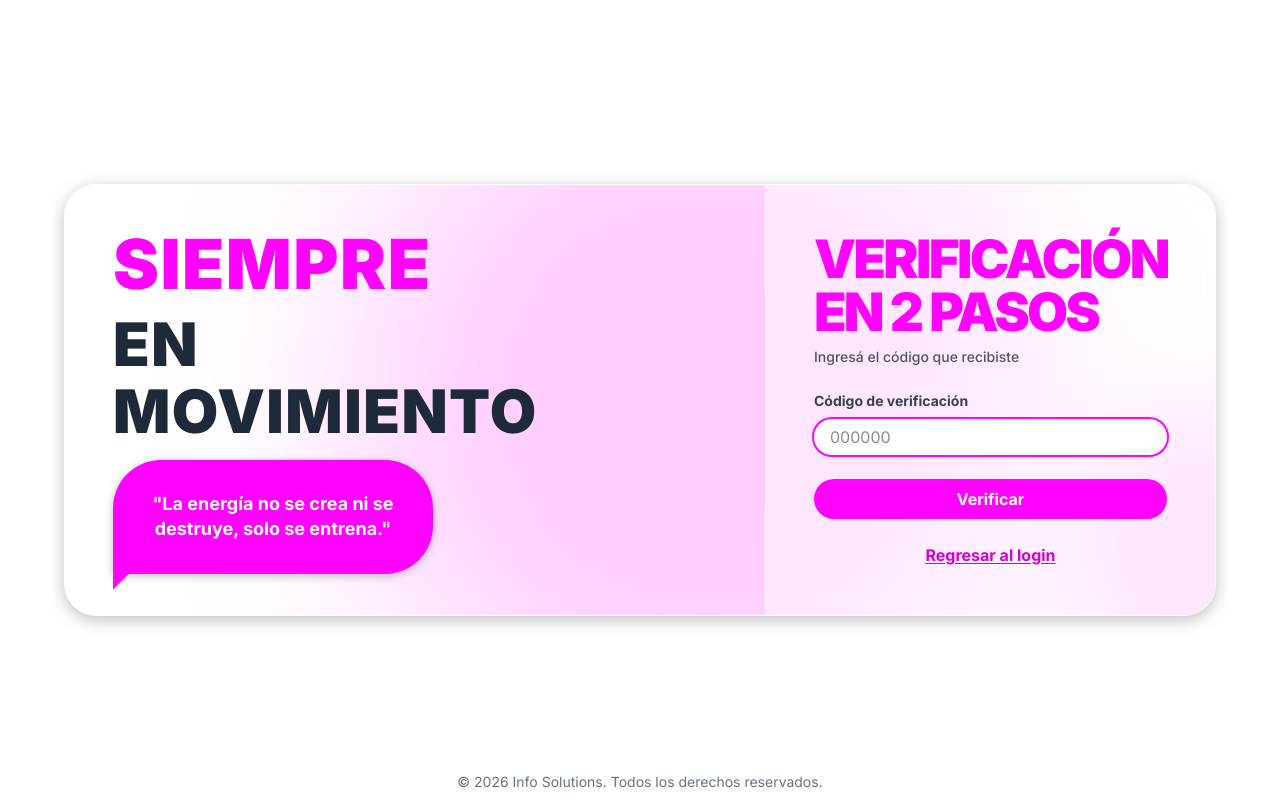
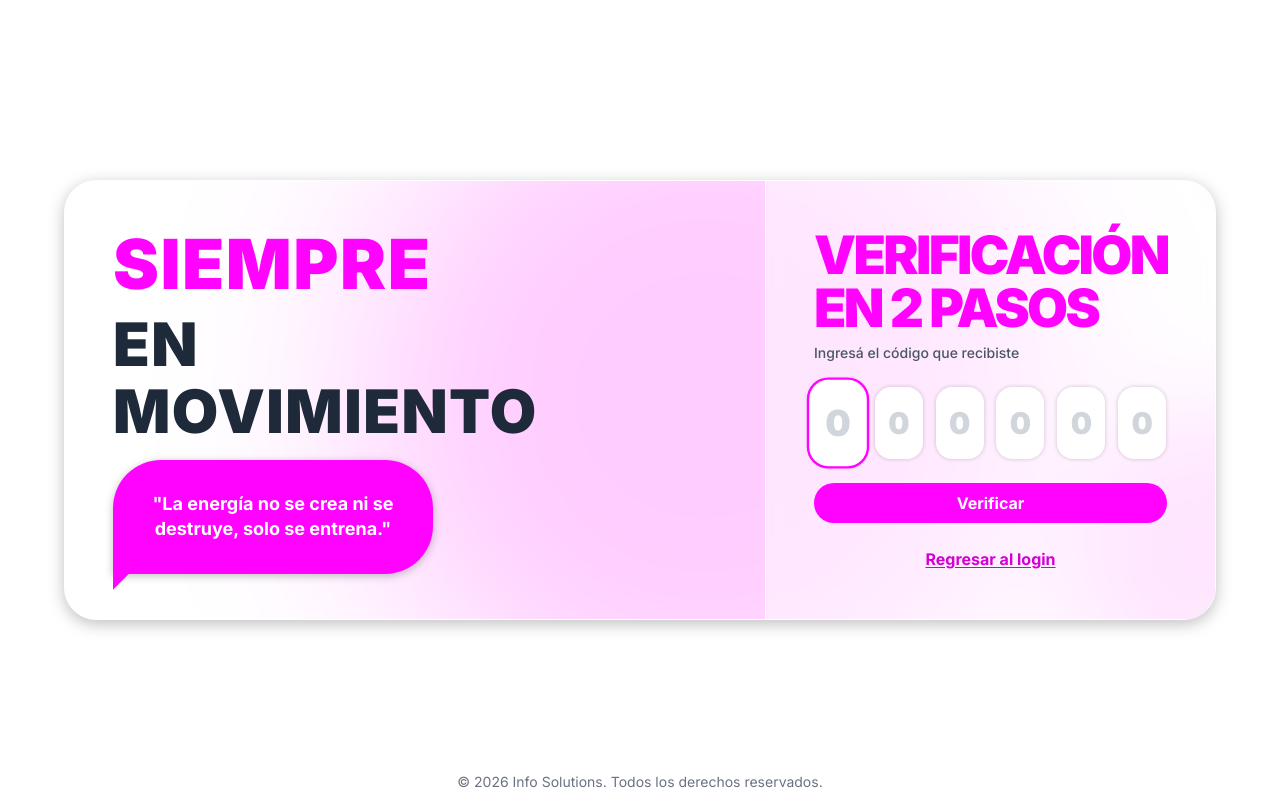
Before and after one commit to ferreroianjose/ingenieria-de-software-ii, a Django app: template templates/users/two_factor.html in a window 1280 px wide. Run offline with Django 5.2, Linux system fonts and the light colour scheme; the template is opened without the code that fills it: values that come from a table or form of the project are taken from there, others are empty; tables that the repository leaves empty hold one stand-in row (values such as "Sample post"); parts of the project's set-up code (start-up, migrations or seed data) failed here and were passed over.

Commit message:
implementé 2fa

```diff
--- a/GYMFlow/settings.py
+++ b/GYMFlow/settings.py
@@ -56,6 +56,7 @@ MIDDLEWARE = [
     "django.middleware.common.CommonMiddleware",
     "django.middleware.csrf.CsrfViewMiddleware",
     "django.contrib.auth.middleware.AuthenticationMiddleware",
+    "apps.users.middleware.TwoFactorMiddleware",
     "django.contrib.messages.middleware.MessageMiddleware",
     "django.middleware.clickjacking.XFrameOptionsMiddleware",
     # Nuestros middlewares
--- a/apps/users/forms.py
+++ b/apps/users/forms.py
@@ -50,3 +50,19 @@ class CustomUserCreationForm(UserCreationForm):
                     code="under_age",
                 )
         return fecha
+
+
+class TwoFactorForm(forms.Form):
+    code = forms.CharField(
+        max_length=6, min_length=6, required=True, label="Código de verificación"
+    )
+
+    def __init__(self, *args, **kwargs):
+        self.expected_code = kwargs.pop("expected_code", None)
+        super().__init__(*args, **kwargs)
+
+    def clean_code(self):
+        code = self.cleaned_data.get("code")
+        if code != self.expected_code:
+            raise forms.ValidationError("El código ingresado es incorrecto.")
+        return code
--- /dev/null
+++ b/apps/users/middleware.py
@@ -0,0 +1,26 @@
+from django.shortcuts import redirect
+from django.urls import reverse
+
+
+class TwoFactorMiddleware:
+    def __init__(self, get_response):
+        self.get_response = get_response
+
+    def __call__(self, request):
+        if request.user.is_authenticated and request.session.get("is_2fa_pending"):
+            # Lista de URLs permitidas durante el 2FA
+            allowed_urls = [
+                reverse("two_factor"),
+                reverse("logout"),
+            ]
+
+            # Permitir static files y media si es necesario
+            if (
+                request.path not in allowed_urls
+                and not request.path.startswith("/static/")
+                and not request.path.startswith("/__reload__/")
+            ):
+                return redirect("two_factor")
+
+        response = self.get_response(request)
+        return response
--- a/apps/users/models.py
+++ b/apps/users/models.py
@@ -24,6 +24,8 @@ class User(AbstractUser):
         max_length=20, choices=ESTADOS, default="PENDIENTE"
     )
 
+    REQUIRED_FIELDS = ["dni", "first_name", "last_name", "email"]
+
     # Django define email y username como parte del usuario por defecto
     # para evitar sobreescribir métodos y otros problemas,
     # manejamos username = email.
--- a/templates/base.html
+++ b/templates/base.html
@@ -79,12 +79,15 @@
         @apply text-3xl lg:text-4xl font-bold text-primary-400 uppercase;
       }
       button {
-        @apply py-2 px-4 rounded-full focus:outline-none focus:ring-2 focus:ring-primary-700 focus:ring-offset-2 w-full transition-colors font-bold;
+        @apply py-2 px-4 rounded-full focus:outline-none focus:ring-2 focus:ring-primary-700 focus:ring-offset-2 w-full transition-colors font-bold cursor-pointer;
+      }
+      button, a {
+
       }
       label {
         @apply text-sm font-bold text-gray-700 mb-2;
       }
-      input, textarea, select {
+      input, textarea, select, .input-field {
         @apply bg-white rounded-full shadow-fair-sm text-on-light-bg-500 leading-tight transition-all ring-0 hover:ring-2 ring-primary-400/25 focus:outline-none focus:ring-2 focus:ring-primary-400 p-4 md:py-2;
       }
       select {
@@ -121,7 +124,7 @@
     <!-- Favicon -->
     <link rel="icon" type="image/x-icon" href="{% static 'css/favicon.svg' %}">
 	</head>
-	<body x-data="{ mobileOpen: false }" class="min-h-screen min-w-full flex flex-col md:mt-0">
+	<body x-data="{ mobileOpen: false }" class="min-h-screen min-w-full flex flex-col">
 		{% block header %}
 			{% include 'partials/_sidebar.html' %}
 			{% include 'partials/_topbar.html' %}
--- a/templates/users/two_factor.html
+++ b/templates/users/two_factor.html
@@ -7,12 +7,44 @@
 {% block auth_form_action %}{% url 'two_factor' %}{% endblock %}
 
 {% block auth_fields %}
-  <div>
-      <label for="code">
-          Código de verificación
-      </label>
-      <input id="code" name="code" type="text" required autofocus placeholder="000000">
+  <div class="space-y-4 my-auto w-full" x-data="{ code: '', focused: true }">
+      <div class="relative w-full">
+          <!-- Input real oculto -->
+          <input type="text"
+                 inputmode="numeric"
+                 pattern="[0-9]*"
+                 name="code"
+                 maxlength="6"
+                 x-model="code"
+                 @focus="focused = true"
+                 @blur="focused = false"
+                 class="opacity-0 absolute inset-0 w-full h-full z-10 cursor-default"
+                 autocomplete="one-time-code"
+                 autofocus>
+
+          <!-- Grilla de 6 columnas individuales -->
+          <div class="grid grid-cols-6 gap-4 md:gap-2 lg:gap-3 w-full pointer-events-none">
+              <template x-for="i in 6" :key="i">
+                  <div class="aspect-[2/3] h-18 text-3xl md:h-16 lg:h-18  bg-white rounded-2xl shadow-fair-sm flex items-center justify-center font-black transition-all duration-250"
+                       :class="{
+                           'ring-2 ring-primary-400 scale-120 shadow-fair-md': focused && code.length === i - 1,
+                           'text-gray-600': code[i-1],
+                           'text-gray-300': !code[i-1]
+                       }"
+                       x-text="code[i-1] || '0'">
+                  </div>
+              </template>
+          </div>
+      </div>
   </div>
+
+  <style>
+      /* Forzar que el formulario ocupe todo el ancho disponible en la tarjeta */
+      #auth-card form {
+          max-width: none !important;
+          width: 100% !important;
+      }
+  </style>
 {% endblock %}
 
 {% block auth_primary_button %}
@@ -23,7 +55,8 @@
   <div>
     <form action="{% url 'logout' %}" method="post">
         {% csrf_token %}
-        <a type="submit"
+        <a
+           type="submit"
            hx-post="{% url 'logout' %}"
            hx-target="#auth-card"
            hx-select="#auth-card"
```
Also changed, not shown: apps/users/views.py (+33 -7 lines), 1 other file.
